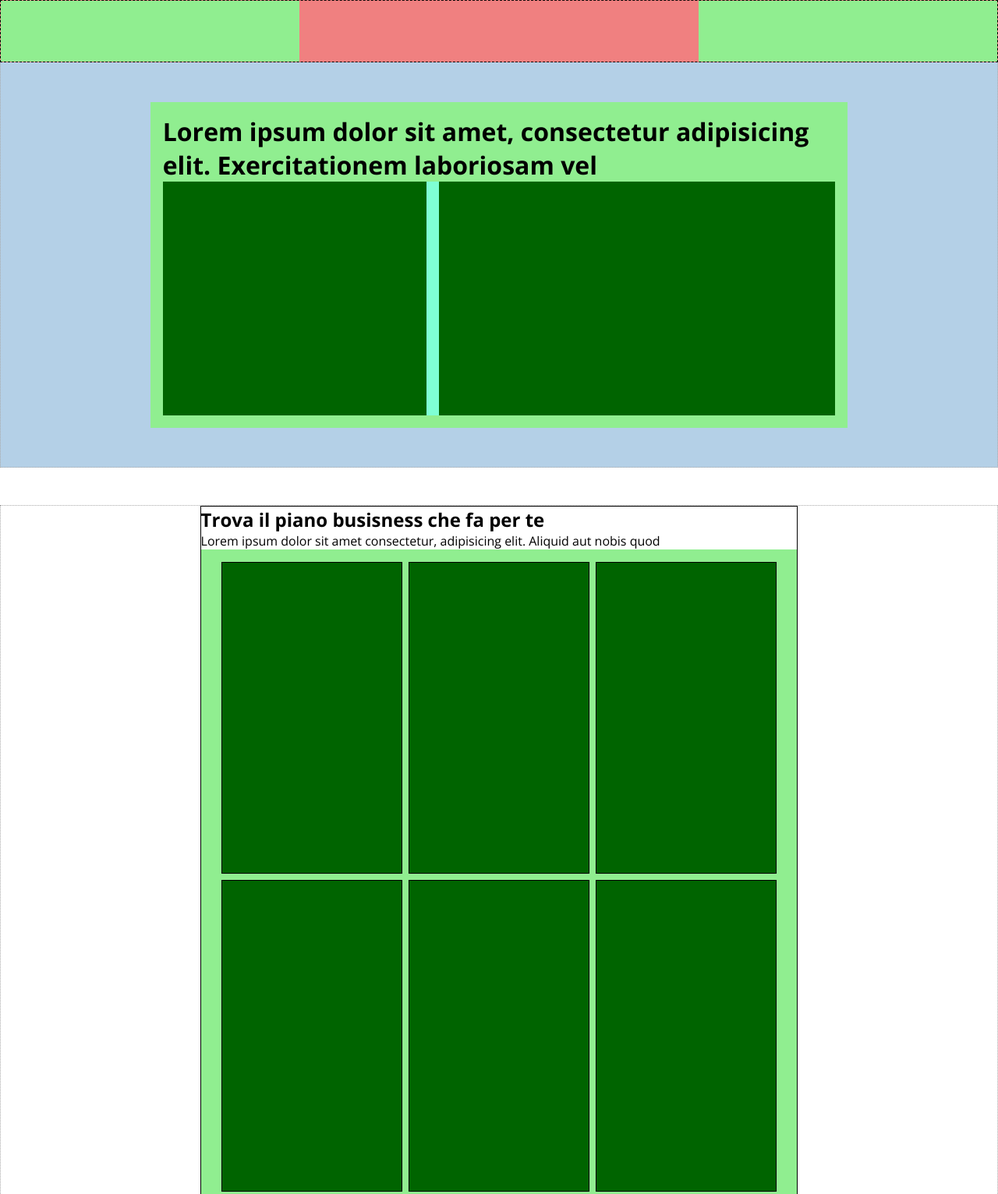
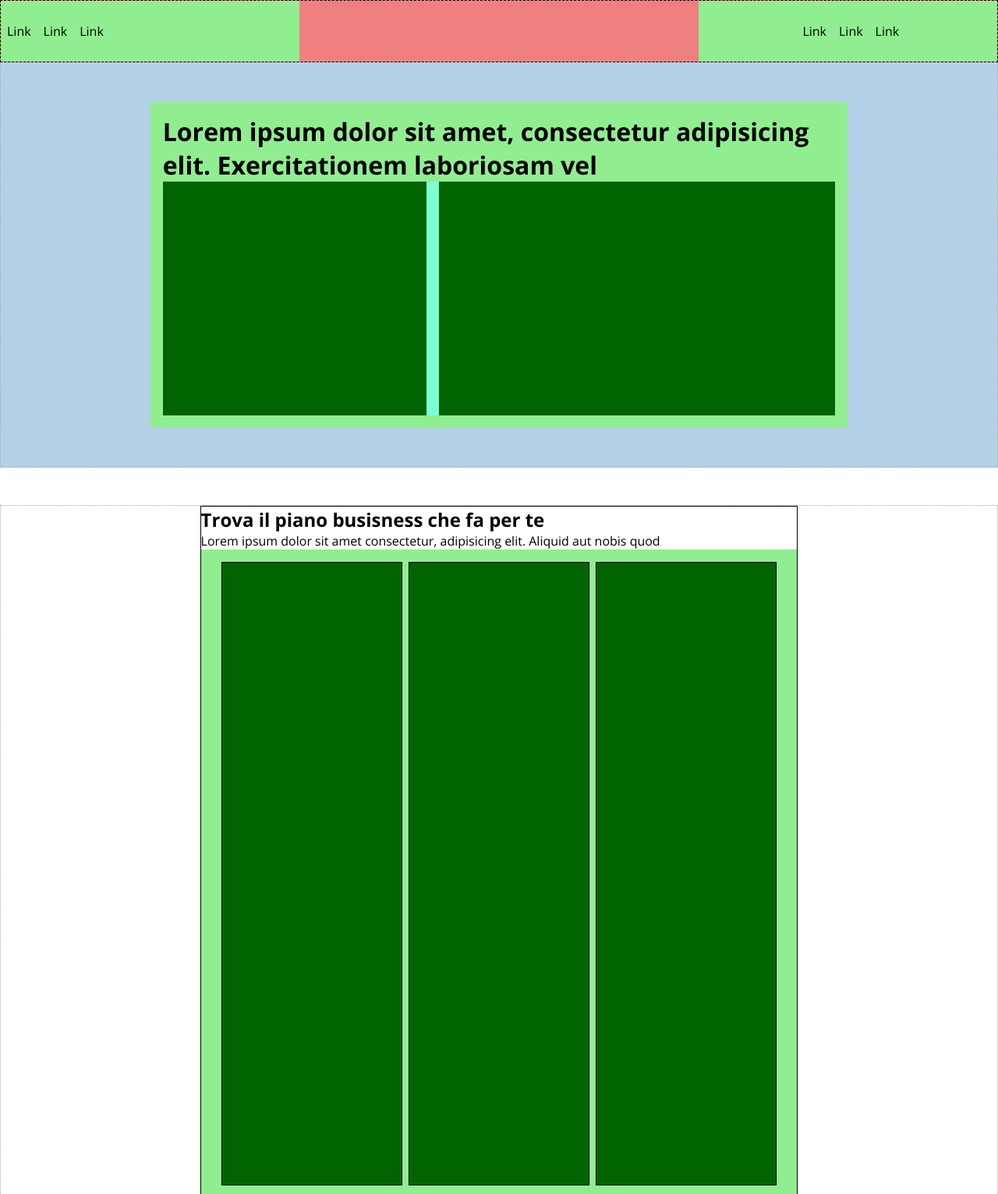
Before and after one commit to DanieleCascio-dev/htmlcss-dropbox, a plain HTML site: page index.html in a window 1280 px wide. Shown: the top 1532 px of the page at 78% size. Drawn offline with nearby package versions, Linux system fonts and the light colour scheme.

Commit message:
update: nav

```diff
--- a/css/style.css
+++ b/css/style.css
@@ -30,6 +30,10 @@ ul {
   list-style: none;
 }
 
+a {
+  color: inherit;
+  text-decoration: none;
+}
 /* COMMON */
 
 .flex {
@@ -38,11 +42,13 @@ ul {
 
 .container-large {
   margin: 0 auto;
+  max-width: 1100px;
   width: 70%;
 }
 
 .container-small {
   margin: 0 auto;
+  max-width: 1000px;
   width: 60%;
 }
 
@@ -84,9 +90,11 @@ header {
 
 nav {
   height: 80px;
+
   /* debug */
   background-color: lightcoral;
   border: 1px black dashed;
+
   justify-content: space-between;
   position: fixed;
   top: 0;
@@ -97,12 +105,21 @@ nav {
 
 .dropbox {
   height: 100%;
+  align-items: center;
+  gap: 1rem;
+  padding-left: 0.5rem;
+  /* debug */
   width: 30%;
   background-color: lightgreen;
 }
 
 .actions {
   height: 100%;
+  align-items: center;
+  justify-content: center;
+  gap: 1rem;
+  padding-left: 0.5rem;
+  /* debug */
   width: 30%;
   background-color: lightgreen;
 }
@@ -148,7 +165,7 @@ nav {
 .row-buisness .col {
   width: calc(95% / 3);
   /* debug */
-  min-height: 400px;
+  min-height: 800px;
   background-color: darkgreen;
   border: 1px solid black;
 }
@@ -304,7 +321,7 @@ footer {
 
 .footer-bottom {
   /* debug */
-  background-color: darkcyan;
+  background-color: lightcoral;
   min-height: 100px;
 
   position: relative;
--- a/index.html
+++ b/index.html
@@ -18,8 +18,16 @@
     <header class="flex m-btm-big">
       <!-- nav -->
       <nav class="flex">
-        <div class="dropbox"></div>
-        <div class="actions"></div>
+        <ul class="dropbox flex">
+          <li><a href="">Link</a></li>
+          <li><a href="">Link</a></li>
+          <li><a href="">Link</a></li>
+        </ul>
+        <ul class="actions flex">
+          <li><a href="">Link</a></li>
+          <li><a href="">Link</a></li>
+          <li><a href="">Link</a></li>
+        </ul>
       </nav>
       <!-- /nav -->
 
@@ -50,9 +58,6 @@
         </div>
         <!-- Business plan -->
         <div class="row-buisness flex m-btm">
-          <div class="col"></div>
-          <div class="col"></div>
-          <div class="col"></div>
           <div class="col"></div>
           <div class="col"></div>
           <div class="col"></div>
```
